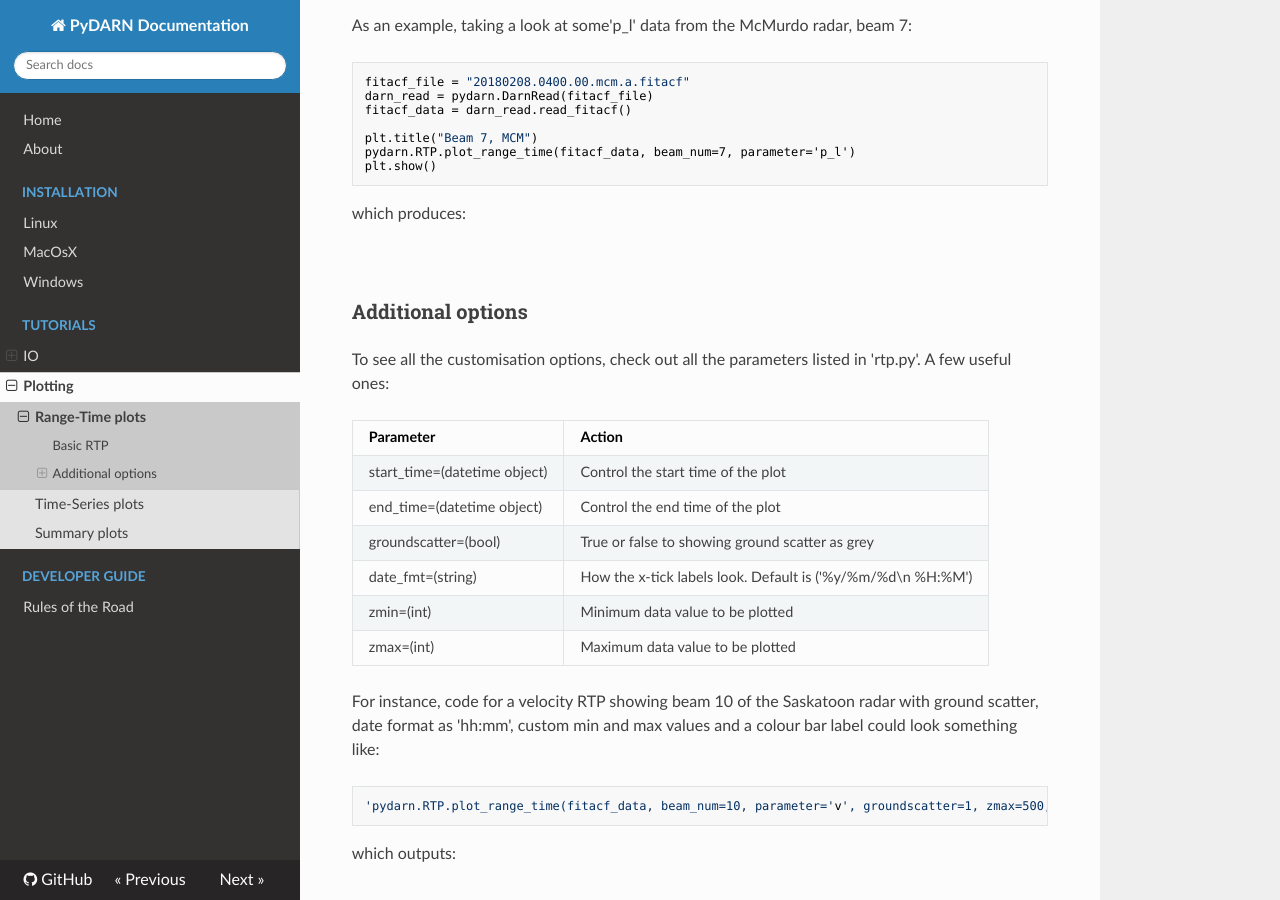
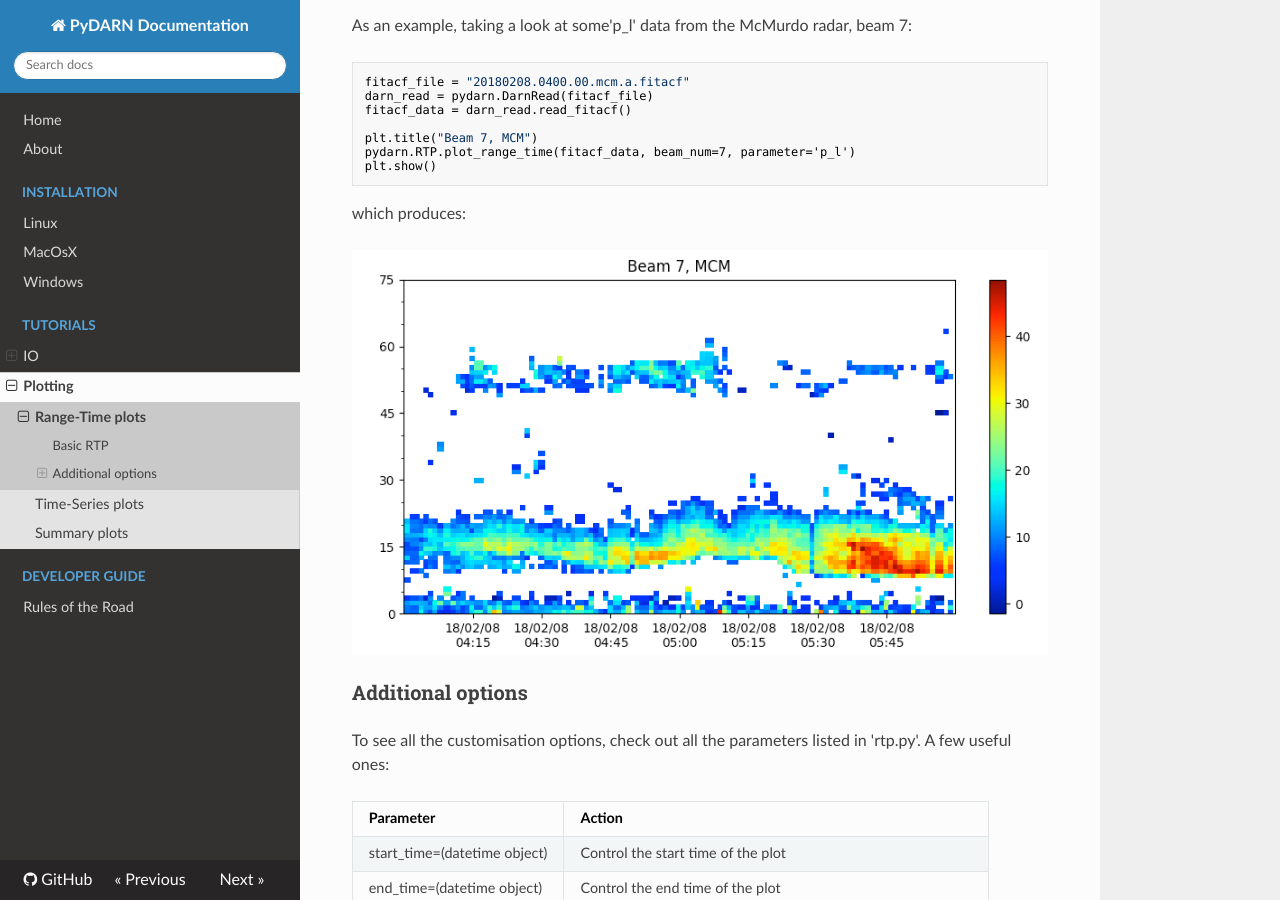
Before and after one commit to SuperDARN/pydarn, an MkDocs documentation site: the page built from docs/user/range_time.md, in a window 1280 px wide and 900 px high, scrolled down 1056 px. Built offline with MkDocs 1.6.1, drawn with Linux system fonts in a browser that asks for light colours; nearby versions of some CDN libraries.

Commit message:
fixed image links

```diff
--- a/docs/user/range_time.md
+++ b/docs/user/range_time.md
@@ -47,7 +47,7 @@
 </code></pre>
 which produces:
 
-![](imgs/mcmbeam7.png)
+![](../imgs/mcmbeam7.png)
 
 ### Additional options
 To see all the customisation options, check out all the parameters listed in 'rtp.py'. A few useful ones:
@@ -66,7 +66,7 @@
 </code></pre>
 which outputs:
 
-![](imgs/sasbeam10.png)
+![](../imgs/sasbeam10.png)
 
 #### Plotting with a custom color map
 To change the color map, use the 'cmap' parameter with the string name of a matplot lib color map ([found here](https://matplotlib.org/tutorials/colors/colormaps.html)). The default is set to 'viridis'.
@@ -75,6 +75,6 @@
 </code></pre>
 produces:
 
-![](imgs/sasbeam10_colourswitch.png)
+![](../imgs/sasbeam10_colourswitch.png)
 
 Feel free to choose a color map which is palatable for your needs.
```
